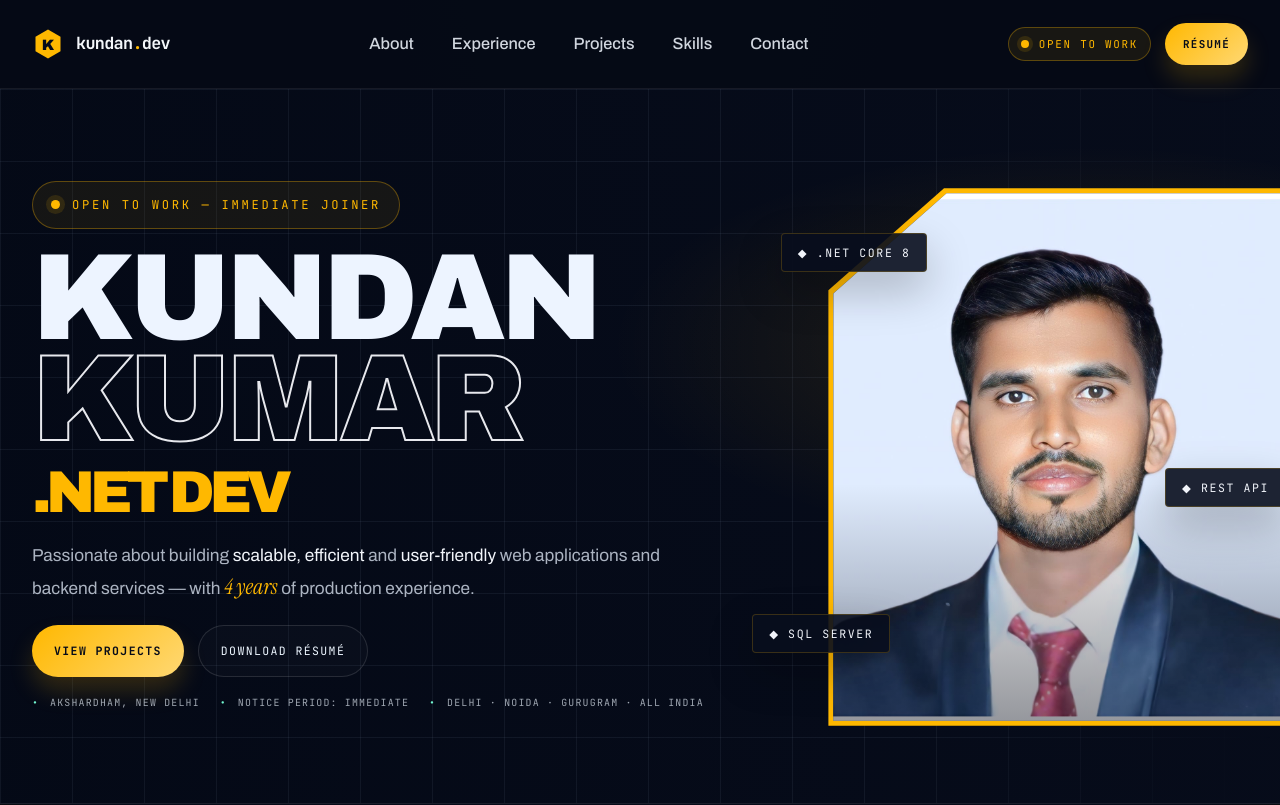
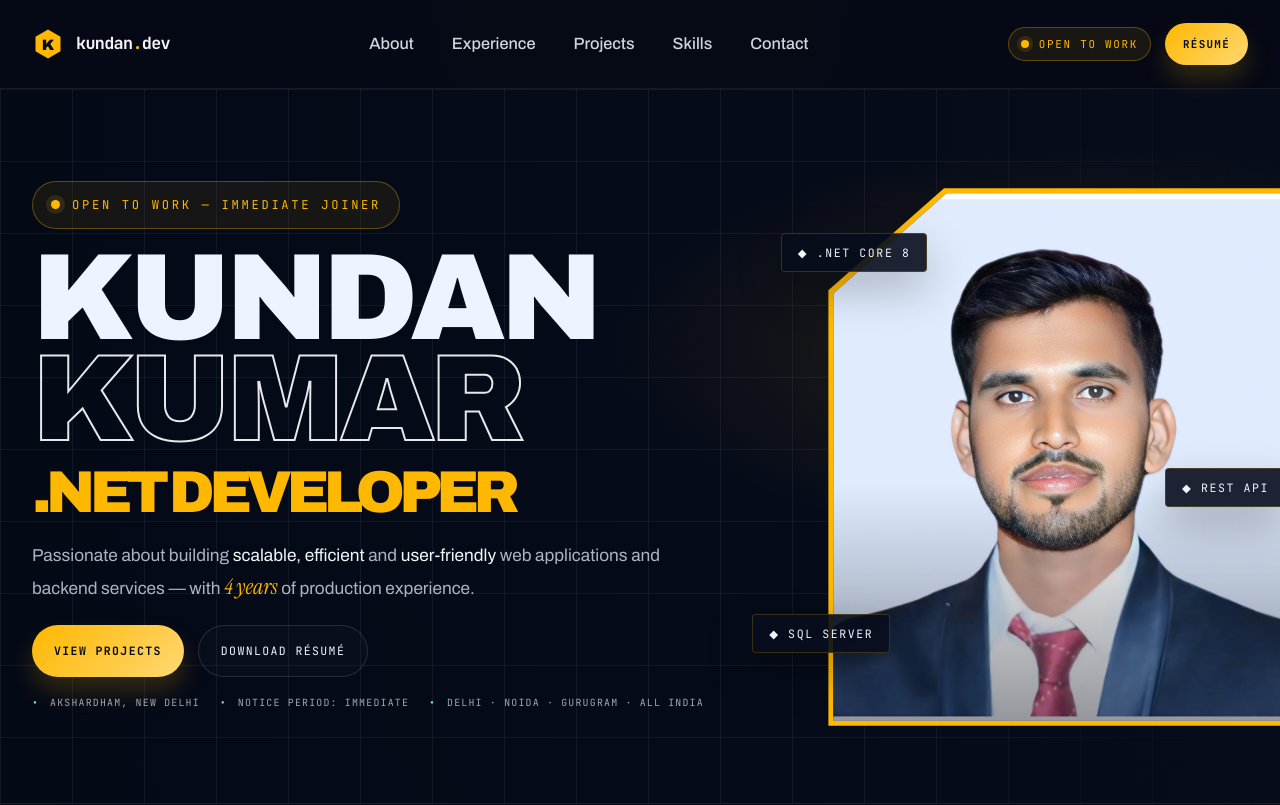
Before and after one commit to kundansingh22199/kundan-portfolio, a React (Vite) app: page / in a window 1280 px wide. Shown: the top 805 px of the page. Built offline with nearby package versions, Linux system fonts and the light colour scheme.

Commit message:
updated portfolio

```diff
--- a/src/App.jsx
+++ b/src/App.jsx
@@ -275,7 +275,7 @@ function App() {
             <h1>
               <span className="block">Kundan</span>
               <span className="block text-stroke">Kumar</span>
-              <span className="block accent-line"><span className="line-fill">.NET Dev</span></span>
+              <span className="block accent-line"><span className="line-fill">.NET Developer</span></span>
             </h1>
 
             <p className="hero-summary">
```
